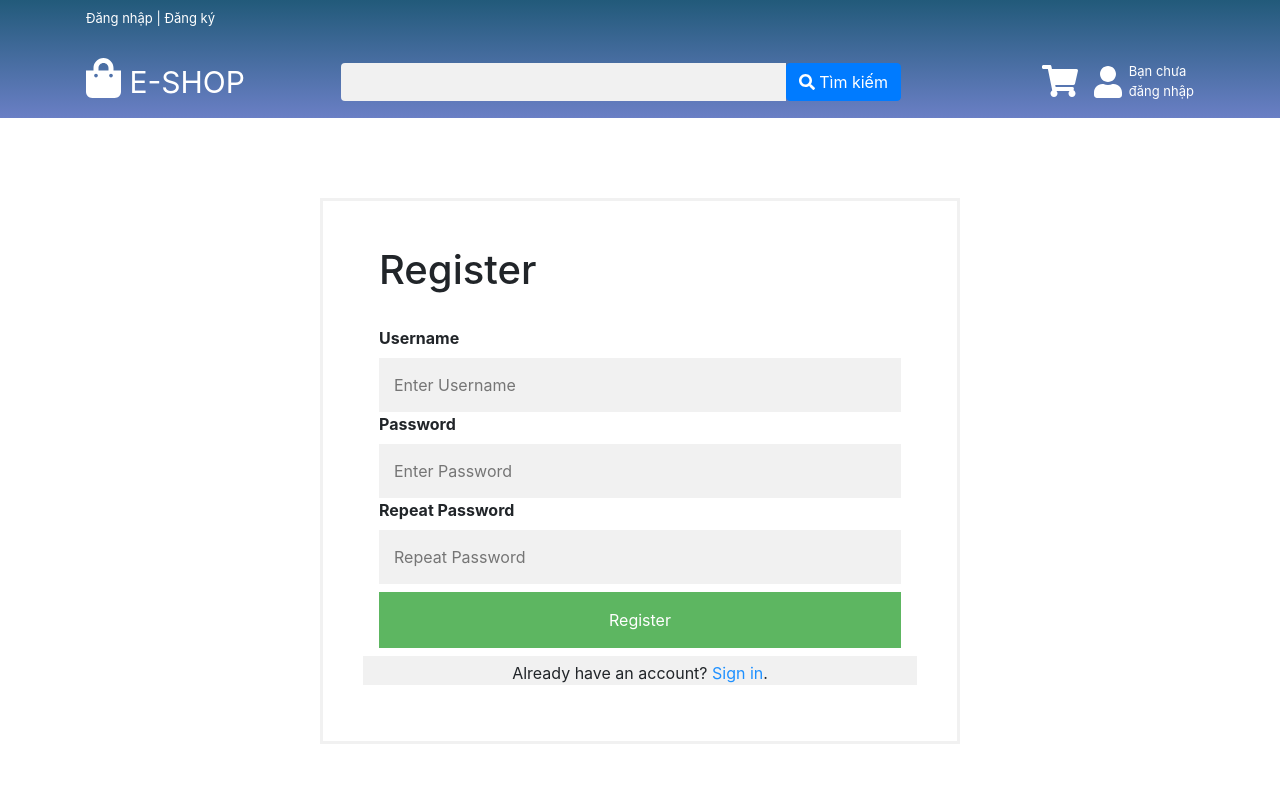
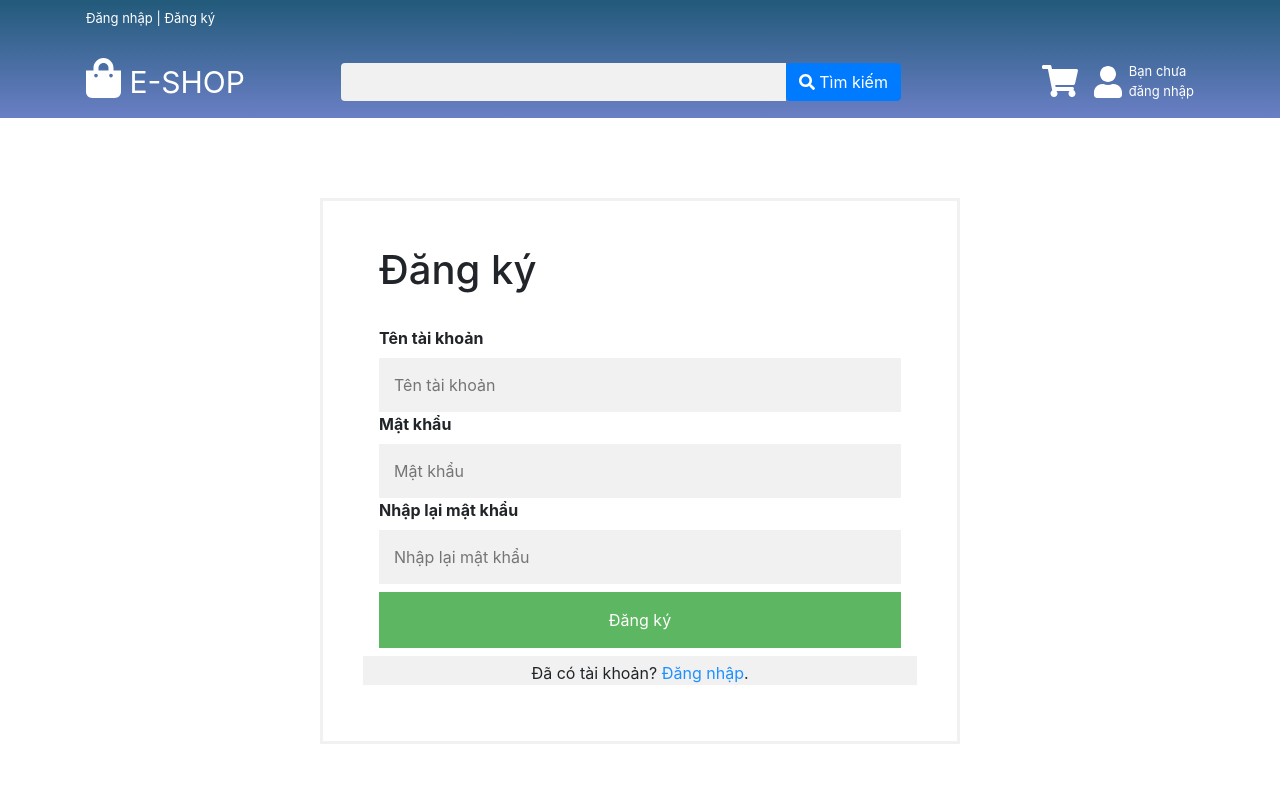
Before and after one commit to phanthaiduong22/eshop, a React (Create React App) app: page /register in a window 1280 px wide. Shown: the top 800 px of the page. Built offline with nearby package versions, Linux system fonts and the light colour scheme.

Commit message:
Việt hóa login + register

```diff
--- a/src/pages/Login/Login.js
+++ b/src/pages/Login/Login.js
@@ -54,45 +54,45 @@ class Login extends Component {
     if (redirect) return <Redirect to={redirect} />;
     return (
       <form onSubmit={this.onSubmitSignIn} className="loginForm">
-        <h1>Login</h1>
+        <h1>Đăng nhập</h1>
         {showerror}
         <div className="container">
           <label>
-            <b>Username</b>
+            <b>Tên tài khoản</b>
           </label>
           <input
             type="text"
             onChange={this.onUsernameChange}
-            placeholder="Enter Username"
+            placeholder="Tên người dùng"
             className="logininput"
             required
           />
 
           <label>
-            <b>Password</b>
+            <b>Mật khẩu</b>
           </label>
           <input
             onChange={this.onPasswordChange}
             type="password"
-            placeholder="Enter Password"
+            placeholder="Mật khẩu"
             className="logininput"
             required
           />
 
           <button type="submit" className="login-btn">
-            Login
+            Đăng nhập
           </button>
         </div>
 
         <div className="container" style={{ backgroundColor: "#f1f1f1" }}>
           <Link to={"/"}>
             <button type="button" className="cancelbtn login-btn">
-              Cancel
+              Hủy
             </button>
           </Link>
 
           <span className="psw">
-            You don't have account? <a href="/register">Register?</a>
+            Chưa có tài khoản? <a href="/register">Đăng ký</a>
           </span>
 
         </div>
--- a/src/pages/Register/Register.js
+++ b/src/pages/Register/Register.js
@@ -57,53 +57,53 @@ class Register extends Component {
       <div className="registerForm">
         <form onSubmit={this.onSubmitRegister}>
           <div className="container">
-            <h1>Register</h1>
+            <h1>Đăng ký</h1>
             <br />
 
             {showerror}
 
             <label>
-              <b>Username</b>
+              <b>Tên tài khoản</b>
             </label>
             <input
               onChange={this.onUsernameChange}
               type="text"
-              placeholder="Enter Username"
+              placeholder="Tên tài khoản"
               id="username"
               required
             />
 
             <label>
-              <b>Password</b>
+              <b>Mật khẩu</b>
             </label>
             <input
               onChange={this.onPasswordChange}
               type="password"
-              placeholder="Enter Password"
+              placeholder="Mật khẩu"
               id="psw"
               required
             />
 
             <label>
-              <b>Repeat Password</b>
+              <b>Nhập lại mật khẩu</b>
             </label>
             <input
               onChange={this.onRepeatPasswordChange}
               type="password"
-              placeholder="Repeat Password"
+              placeholder="Nhập lại mật khẩu"
               id="psw-repeat"
               required
             />
             <br />
 
             <button type="submit" className="registerbtn">
-              Register
+              Đăng ký
             </button>
           </div>
 
           <div className="container signin">
             <p>
-              Already have an account? <Link to={"/login"}>Sign in</Link>.
+              Đã có tài khoản? <Link to={"/login"}>Đăng nhập</Link>.
             </p>
           </div>
         </form>
```
Also changed, not shown: 1 other file (tests, documents, lock files or other folders).
